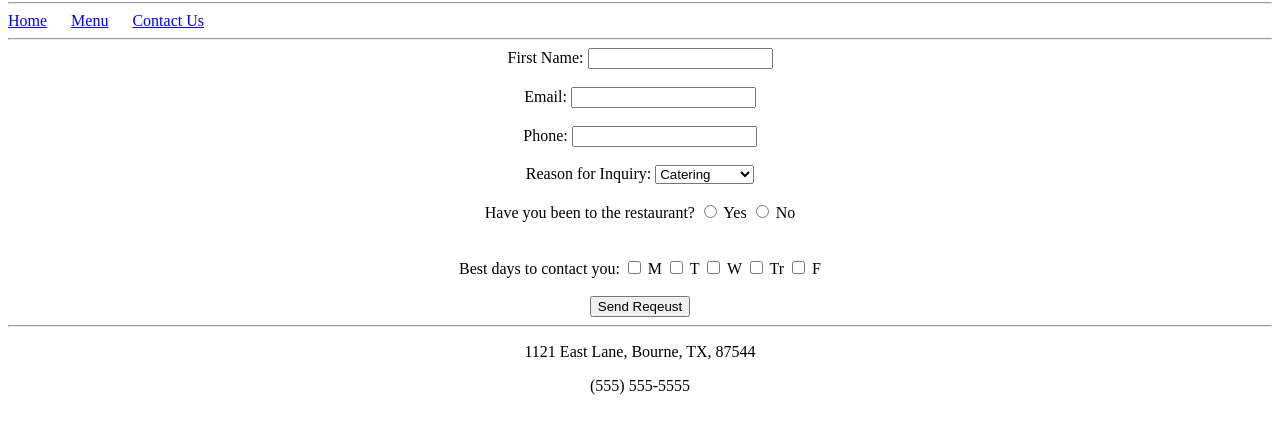
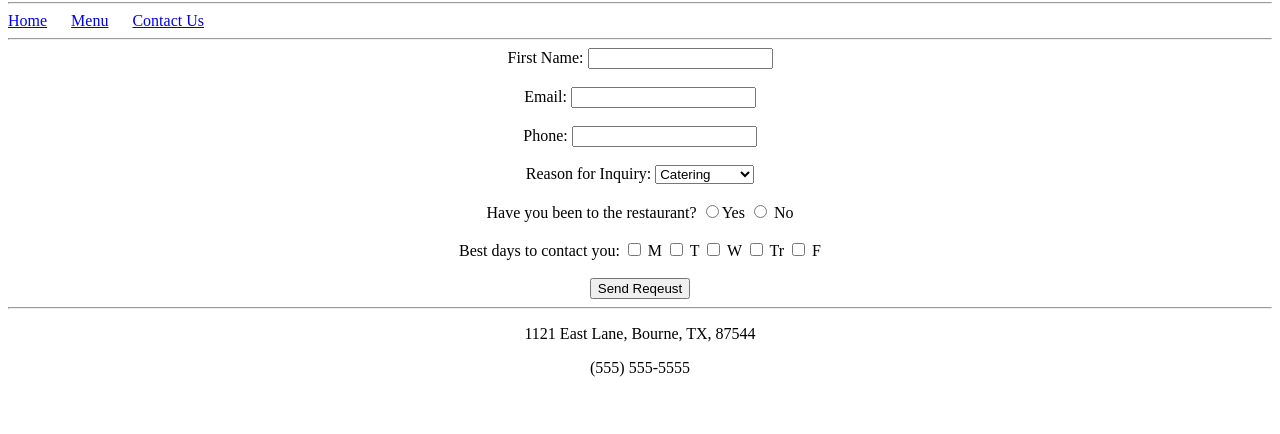
Before and after one commit to JordanMeurer/Restaurant-Site, a plain HTML site: page contact.html in a window 1280 px wide. Shown: the part 78-512 px from the top of the page. Drawn offline with Linux system fonts and the light colour scheme.

Commit message:
Changed some things to fit the page better
I changed some parts to make the code easier to read. I had some parts in there that didn't do anything and made it harder to read what was happening. I also removed beer from part oft he menu.

```diff
--- a/contact.html
+++ b/contact.html
@@ -34,23 +34,16 @@
 
             <br /><br />
             <label for="questionaire">Have you been to the restaurant?  </label>
-            <input type="radio" id="choice1" name="questionaire" value="No">
-            <label for="choice1">Yes</label>
-            <input type="radio" id="choice2" name="questionaire" value="Yes">
-            <label for="choice2">No</label><br />
+            <input type="radio" id="choice2" name="questionaire" value="Yes">Yes
+            <input type="radio" id="choice1" name="questionaire" value="No"> No
 
             <br /><br />
             <label for="checkbox">Best days to contact you: </label>
-            <input type="checkbox" id="monday" name="day" value="M">
-            <label for="monday">M</label>
-            <input type="checkbox" id="tuesday" name="day" value="T">
-            <label for="tuesday">T</label>
-            <input type="checkbox" id="wednesday" name="day" value="W">
-            <label for="wednesday">W</label>
-            <input type="checkbox" id="thursday" name="day" value="Tr">
-            <label for="thursday">Tr</label>
-            <input type="checkbox" id="friday" name="day" value="F">
-            <label for="friday">F</label>
+            <input type="checkbox" id="monday" name="day" value="M"> M
+            <input type="checkbox" id="tuesday" name="day" value="T"> T
+            <input type="checkbox" id="wednesday" name="day" value="W"> W
+            <input type="checkbox" id="thursday" name="day" value="Tr"> Tr
+            <input type="checkbox" id="friday" name="day" value="F"> F
 
             <br /><br />
             <input type="submit" name="submit" value="Send Reqeust">
```
Also changed, not shown: menu.html (+1 -1 lines).
